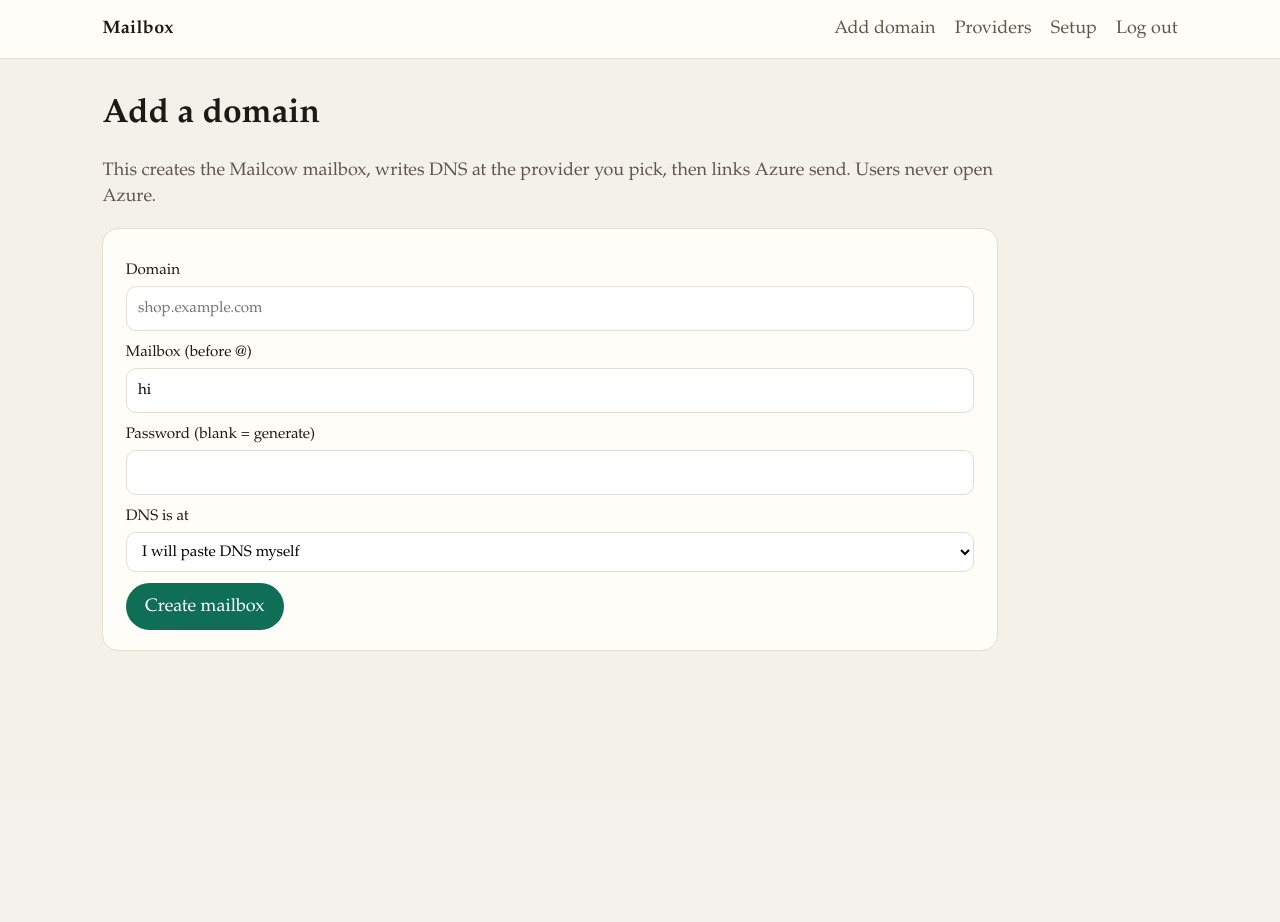
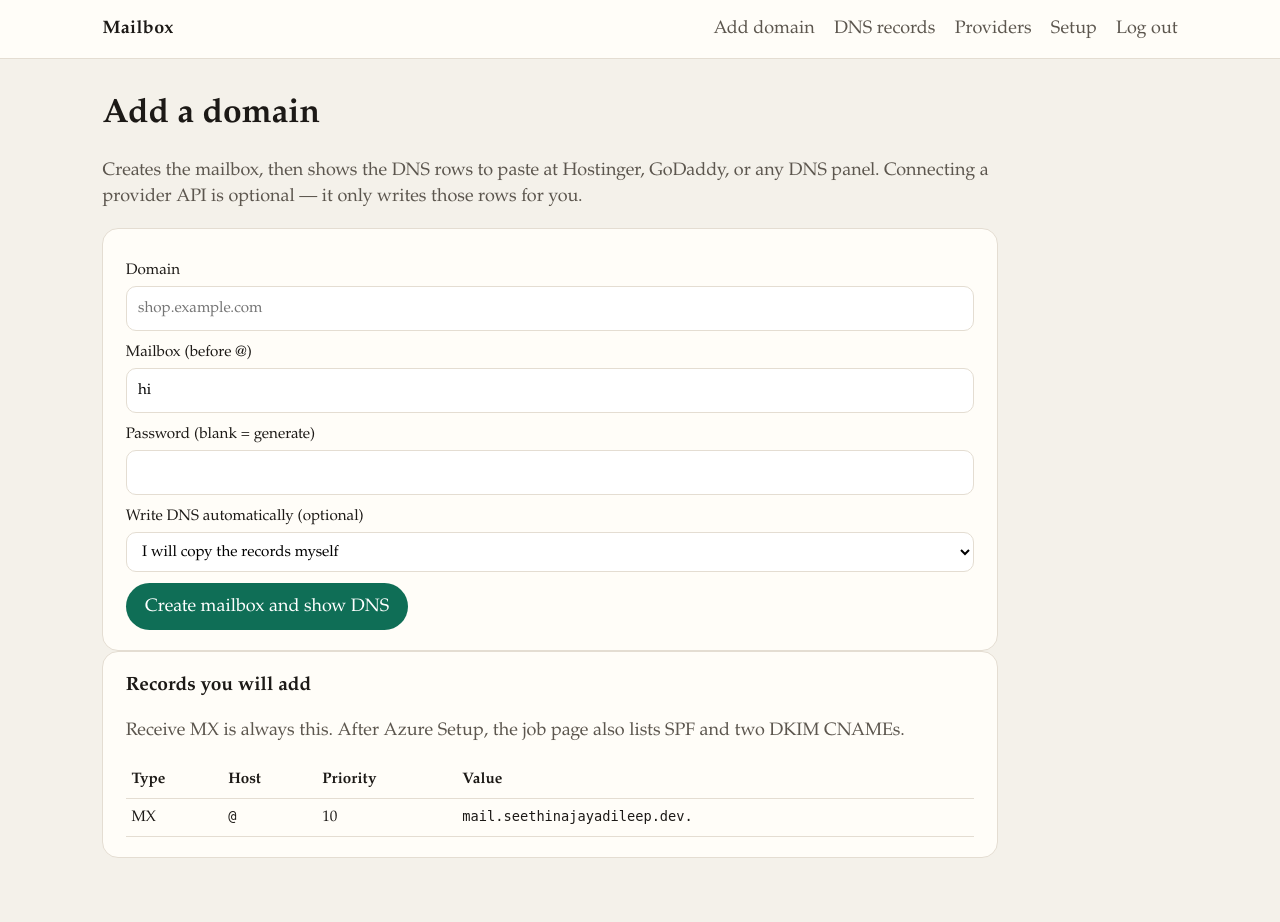
Before and after one commit to seethinajayadileep/cursor_repo, a Flask app: page /add in a window 1280 px wide. Before the commit the page ends 651 px from the top, so only its background shows below. Run offline with Flask 3, Linux system fonts and the light colour scheme; the visitor is signed in with stand-in values (Sample User, id 1).

Commit message:
Show copy-paste DNS rows when adding a domain.
MX/SPF/DKIM appear on the job page and a DNS records page even without a provider API.

Co-authored-by: JAYA DILEEP <seethinajayadileep@users.noreply.github.com>

```diff
--- a/azure-mail/vm/lib_brand.py
+++ b/azure-mail/vm/lib_brand.py
@@ -267,6 +267,46 @@ def dns_rows(domain_obj: dict, domain: str) -> list[DnsRecord]:
 def mail_records(domain: str, mail_host: str, acs_rows: list[DnsRecord]) -> list[DnsRecord]:
     mx = DnsRecord(type="MX", host="", value=mail_host.rstrip(".") + ".", priority=10, kind="MX")
     return [mx, *acs_rows]
+
+
+def log_dns(recs: list[DnsRecord], log: LogFn) -> None:
+    log("Add these DNS records at Hostinger / GoDaddy / Name.com (or any DNS panel):")
+    log("  Type    Host   Priority  Value")
+    for r in format_records(recs):
+        pri = str(r.get("priority") or "")
+        log(f"  {r['type']:6}  {r['host']:8}  {pri:8}  {r['value']}")
+    log("Apex SPF and MX go on @ (blank host), not domain.domain.")
+
+
+def azure_ready(env: dict[str, str]) -> bool:
+    return bool(
+        env.get("AZURE_TENANT_ID")
+        and env.get("AZURE_CLIENT_ID")
+        and env.get("AZURE_CLIENT_SECRET")
+        and env.get("AZURE_SUBSCRIPTION_ID")
+    )
+
+
+def lookup_dns(env: dict[str, str], domain: str) -> list[dict]:
+    domain = domain.lower().strip().rstrip(".")
+    mail_host = env.get("MAIL_HOSTNAME") or "mail.seethinajayadileep.dev"
+    recs = mail_records(domain, mail_host, [])
+    if not azure_ready(env):
+        return format_records(recs)
+    try:
+        sub = env["AZURE_SUBSCRIPTION_ID"]
+        rg = env.get("RESOURCE_GROUP") or "mailboxRg"
+        email = env.get("EMAIL_NAME") or "mail-box"
+        path = (
+            f"/subscriptions/{sub}/resourceGroups/{rg}/providers/"
+            f"Microsoft.Communication/emailServices/{email}/domains/{domain}"
+        )
+        obj = az(env, "GET", path, API_EMAIL)
+        if isinstance(obj, dict):
+            recs = mail_records(domain, mail_host, dns_rows(obj, domain))
+    except RuntimeError:
+        pass
+    return format_records(recs)
 
 
 def format_records(recs: list[DnsRecord]) -> list[dict]:
@@ -597,6 +637,7 @@ def add_acs(
     )
     acs_rows = dns_rows(obj if isinstance(obj, dict) else {}, domain)
     recs = mail_records(domain, mail_host, acs_rows)
+    log_dns(recs, log)
     apply_dns(provider, creds, domain, recs, log)
 
     for kind in ("Domain", "SPF", "DKIM", "DKIM2"):
@@ -621,9 +662,8 @@ def add_acs(
                 break
             time.sleep(30)
         if not ok:
-            raise RuntimeError(
-                "DNS not verified yet. Check the registrar records (apex SPF on @) and run again."
-            )
+            log("DNS not verified yet. Paste the records above at the registrar, wait, then Add domain again.")
+            return recs
         log("Linking domain to Azure Communication Services…")
         cur = az(env, "GET", acs_id, API_ACS)
         linked = list((cur.get("properties") or {}).get("linkedDomains") or [])
@@ -665,10 +705,17 @@ def provision(
     creds = dict(store.get(provider) or {})
     if provider == "namecom" and not provider_connected(creds):
         creds = {"user": env.get("NAMECOM_USER") or "", "token": env.get("NAMECOM_TOKEN") or ""}
-    recs: list[DnsRecord] = []
+    recs: list[DnsRecord] = mail_records(domain, mail_host, [])
+    azure_needed = False
     if not skip_mailcow:
         add_mailcow(env, domain, local, password, log)
-    if not skip_acs:
+    if skip_acs:
+        log_dns(recs, log)
+    elif not azure_ready(env):
+        azure_needed = True
+        log("Azure Setup is empty — send SPF/DKIM will appear after you paste the Entra JSON.")
+        log_dns(recs, log)
+    else:
         recs = add_acs(env, domain, [local], mail_host, provider, creds, log)
     return {
         "ok": True,
@@ -680,4 +727,5 @@ def provision(
         "smtp": f"{mail_host}:587",
         "records": format_records(recs),
         "provider": provider,
+        "azure_needed": azure_needed,
     }
--- a/azure-mail/web/app.py
+++ b/azure-mail/web/app.py
@@ -19,9 +19,11 @@ for extra in (ROOT / "vm", ROOT, Path("/usr/local/lib/azure-mail")):
 
 from lib_brand import (  # noqa: E402
     PROVIDERS,
+    azure_ready,
     connected_ids,
     load_env,
     load_providers,
+    lookup_dns,
     provision,
     save_providers,
     write_env,
@@ -217,6 +219,22 @@ def add():
     return render_template("add.html", connected=connected_ids())
 
 
+@app.route("/dns")
+def dns_page():
+    gate = require_login()
+    if gate:
+        return gate
+    e = env()
+    domain = (request.args.get("domain") or "").strip().lower().rstrip(".")
+    records = lookup_dns(e, domain) if domain else []
+    return render_template(
+        "dns.html",
+        domain=domain,
+        records=records,
+        azure_needed=bool(domain) and not azure_ready(e),
+    )
+
+
 @app.route("/job/<job_id>")
 def job(job_id: str):
     gate = require_login()
--- a/azure-mail/web/static/style.css
+++ b/azure-mail/web/static/style.css
@@ -84,3 +84,6 @@ button, .btn {
 }
 .hidden { display: none; }
 code { font-size: 0.9em; }
+table { width: 100%; border-collapse: collapse; margin-top: 0.6rem; font-size: 0.95rem; }
+th, td { text-align: left; padding: 0.45rem 0.35rem; border-bottom: 1px solid var(--line); vertical-align: top; }
+td.val code { word-break: break-all; }
--- a/azure-mail/web/templates/add.html
+++ b/azure-mail/web/templates/add.html
@@ -2,10 +2,10 @@
 {% block title %}Add domain{% endblock %}
 {% block body %}
 <h1>Add a domain</h1>
-<p class="muted">This creates the Mailcow mailbox, writes DNS at the provider you pick, then links Azure send. Users never open Azure.</p>
+<p class="muted">Creates the mailbox, then shows the DNS rows to paste at Hostinger, GoDaddy, or any DNS panel. Connecting a provider API is optional — it only writes those rows for you.</p>
 <form class="card form" method="post">
   <label>Domain
-    <input name="domain" placeholder="shop.example.com" required>
+    <input id="domain" name="domain" placeholder="shop.example.com" required>
   </label>
   <label>Mailbox (before @)
     <input name="local_part" value="hi">
@@ -13,16 +13,33 @@
   <label>Password (blank = generate)
     <input name="password" type="password" autocomplete="new-password">
   </label>
-  <label>DNS is at
+  <label>Write DNS automatically (optional)
     <select name="provider">
+      <option value="manual" selected>I will copy the records myself</option>
       {% for p in providers %}
         <option value="{{ p.id }}" {% if p.id not in connected %}disabled{% endif %}>
           {{ p.name }}{% if p.id not in connected %} — connect first{% endif %}
         </option>
       {% endfor %}
-      <option value="manual">I will paste DNS myself</option>
     </select>
   </label>
-  <button type="submit">Create mailbox</button>
+  <button type="submit">Create mailbox and show DNS</button>
 </form>
+<div class="card dns">
+  <h2>Records you will add</h2>
+  <p class="muted">Receive MX is always this. After Azure Setup, the job page also lists SPF and two DKIM CNAMEs.</p>
+  <table>
+    <thead>
+      <tr><th>Type</th><th>Host</th><th>Priority</th><th>Value</th></tr>
+    </thead>
+    <tbody>
+      <tr>
+        <td>MX</td>
+        <td><code>@</code></td>
+        <td>10</td>
+        <td class="val"><code id="mx">{{ mail_host }}.</code></td>
+      </tr>
+    </tbody>
+  </table>
+</div>
 {% endblock %}
--- a/azure-mail/web/templates/base.html
+++ b/azure-mail/web/templates/base.html
@@ -11,6 +11,7 @@
     <a class="brand" href="{{ url_for('home') }}">Mailbox</a>
     <nav>
       <a href="{{ url_for('add') }}">Add domain</a>
+      <a href="{{ url_for('dns_page') }}">DNS records</a>
       <a href="{{ url_for('providers') }}">Providers</a>
       <a href="{{ url_for('setup') }}">Setup</a>
       <a href="{{ url_for('logout') }}">Log out</a>
```
Also changed, not shown: azure-mail/tests/test_lib_brand.py (+8 -0 lines), azure-mail/tests/test_web_app.py (+2 -1 lines), azure-mail/web/templates/_dns_table.html (added, +19 -0 lines), azure-mail/web/templates/dns.html (added, +18 -0 lines), azure-mail/web/templates/job.html (+32 -6 lines).
